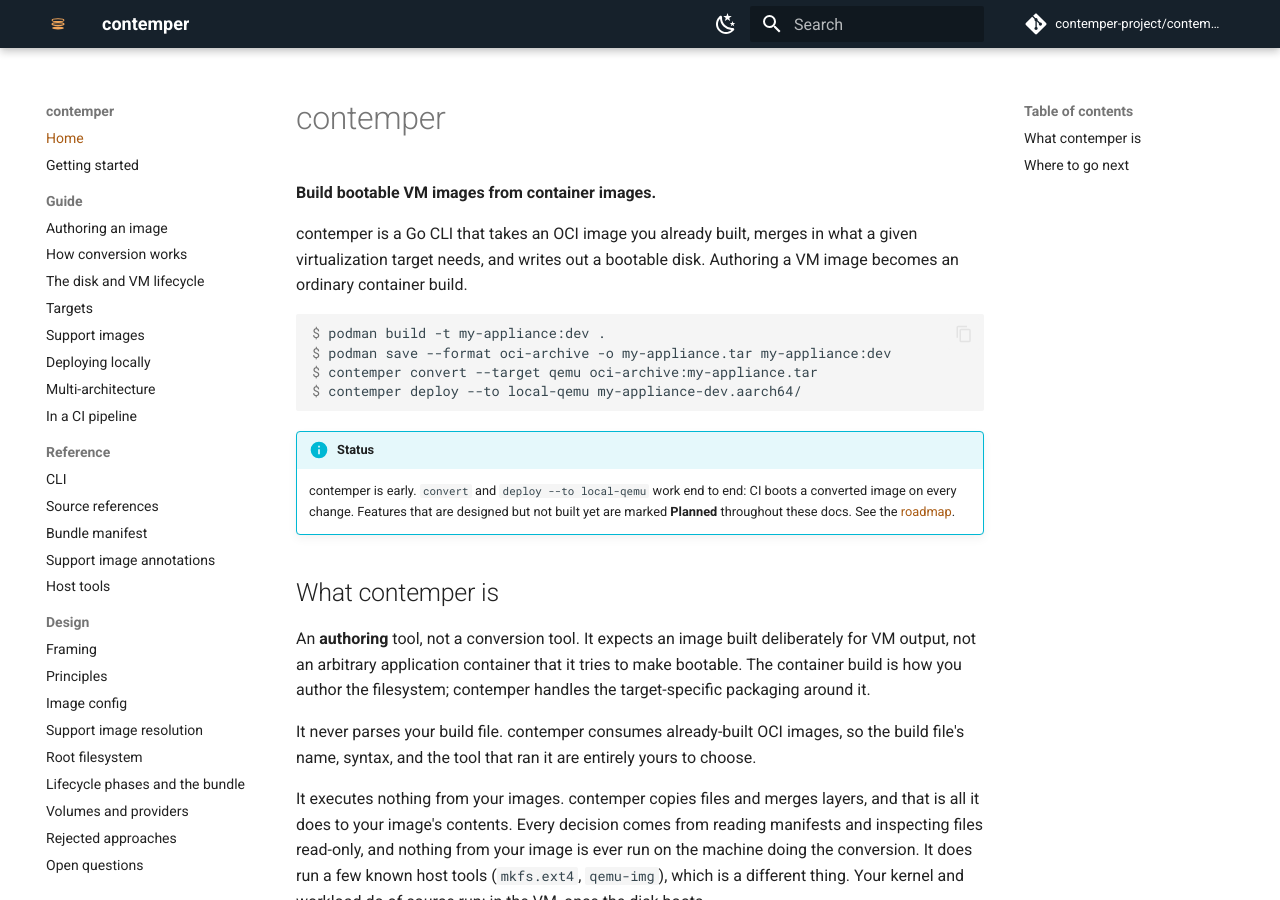
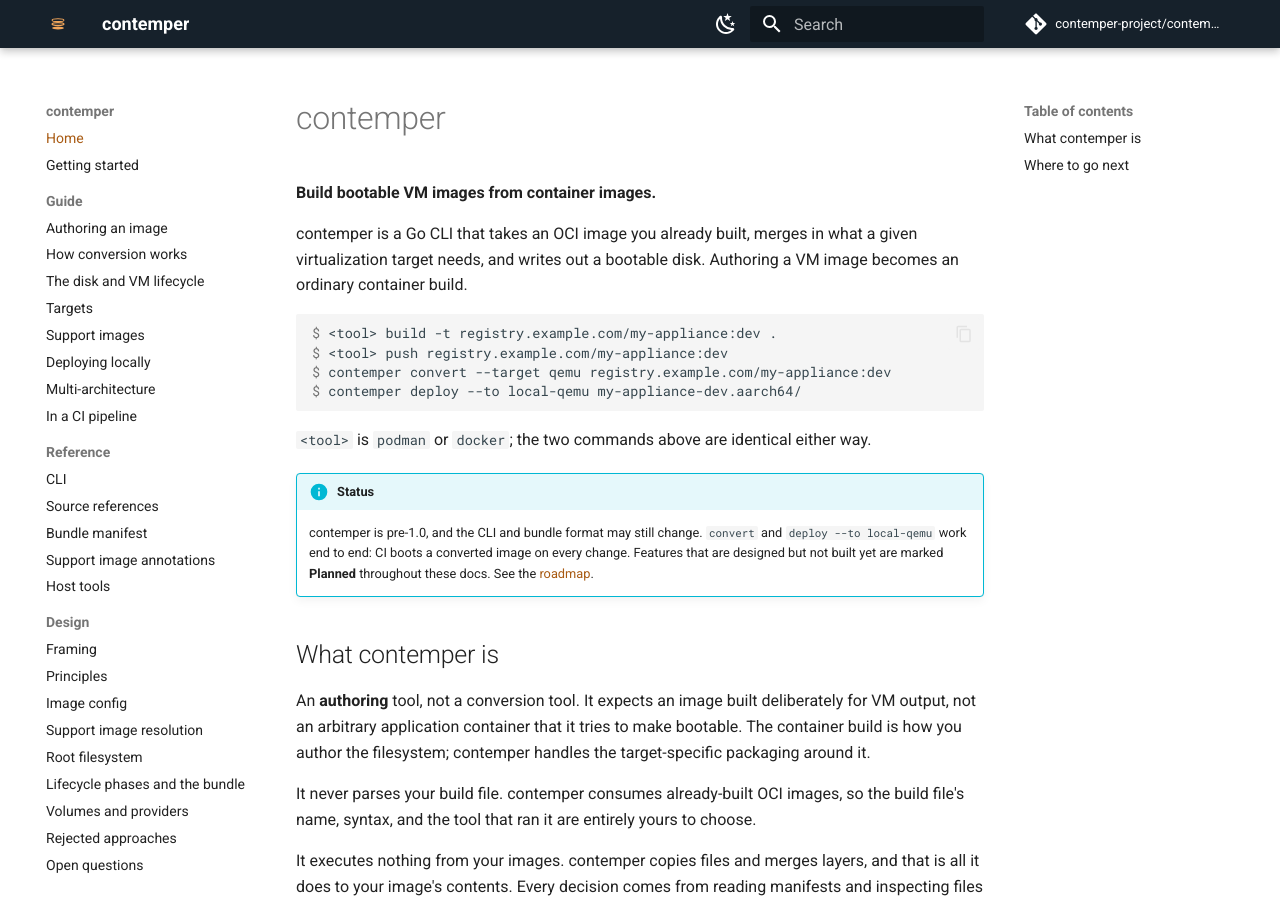
Before and after one commit to DarkressX/contemper, an MkDocs documentation site: the page built from docs/index.md, in a window 1280 px wide and 900 px high. Built offline with MkDocs 1.6.1 and Material for MkDocs 9.7.7, drawn with Linux system fonts in a browser that asks for light colours; comment, search, counter and statistics services are not loaded.

Commit message:
docs: route the headline example through a registry
Build, push, convert from the registry ref, and deploy: identical for
podman and docker, so the first thing a reader sees doesn't lead with
one tool over the other. Also aligns the docs site's status callout
with the pre-1.0 wording used elsewhere.

Co-Authored-By: Claude Sonnet 5 <noreply@anthropic.com>
Signed-off-by: Stephan Peijnik-Steinwender <speijnik@gmail.com>

````diff
--- a/docs/index.md
+++ b/docs/index.md
@@ -7,17 +7,21 @@ in what a given virtualization target needs, and writes out a bootable
 disk. Authoring a VM image becomes an ordinary container build.
 
 ```console
-$ podman build -t my-appliance:dev .
-$ podman save --format oci-archive -o my-appliance.tar my-appliance:dev
-$ contemper convert --target qemu oci-archive:my-appliance.tar
+$ <tool> build -t registry.example.com/my-appliance:dev .
+$ <tool> push registry.example.com/my-appliance:dev
+$ contemper convert --target qemu registry.example.com/my-appliance:dev
 $ contemper deploy --to local-qemu my-appliance-dev.aarch64/
 ```
 
+`<tool>` is `podman` or `docker`; the two commands above are identical
+either way.
+
 !!! info "Status"
-    contemper is early. `convert` and `deploy --to local-qemu` work end to
-    end: CI boots a converted image on every change. Features that are
-    designed but not built yet are marked **Planned** throughout these
-    docs. See the [roadmap](design/roadmap.md).
+    contemper is pre-1.0, and the CLI and bundle format may still change.
+    `convert` and `deploy --to local-qemu` work end to end: CI boots a
+    converted image on every change. Features that are designed but not
+    built yet are marked **Planned** throughout these docs. See the
+    [roadmap](design/roadmap.md).
 
 ## What contemper is
 
````
Also changed, not shown: README.md (+7 -3 lines).
